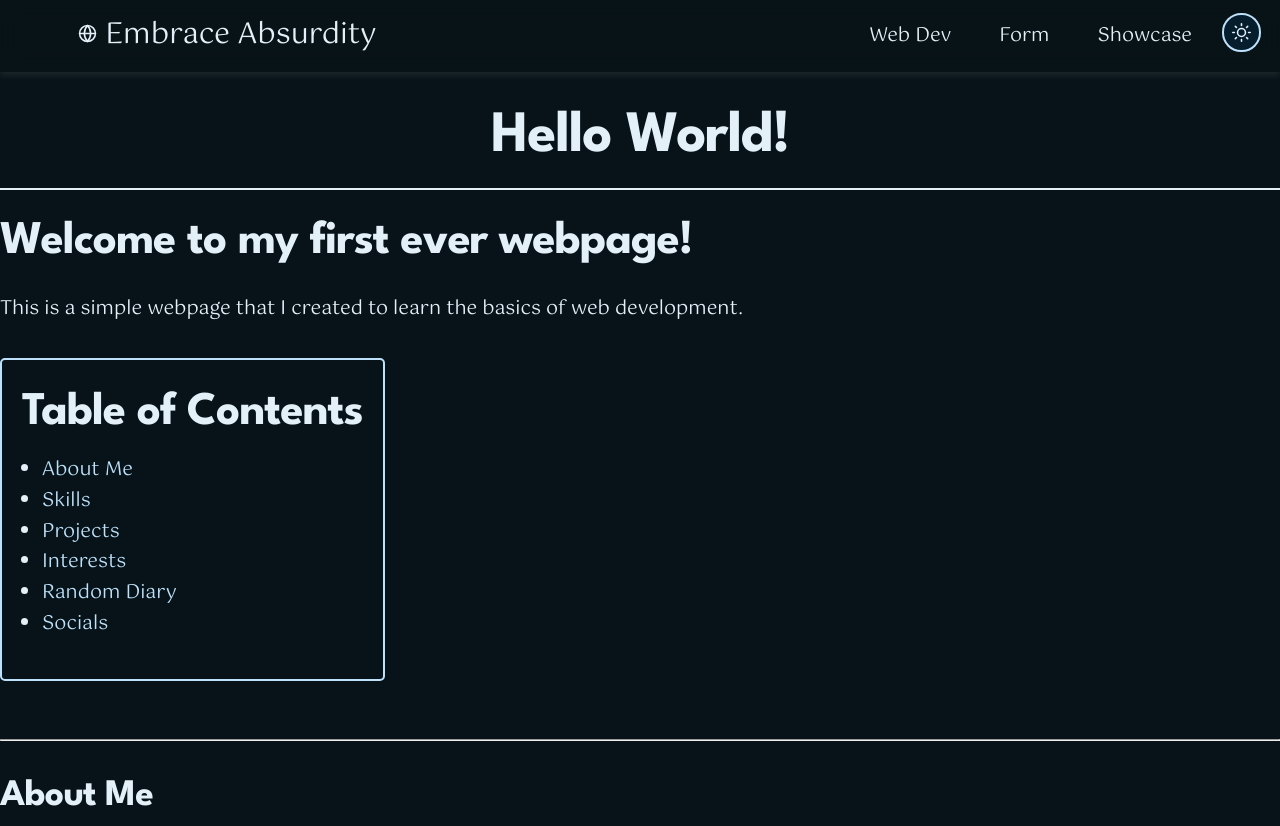
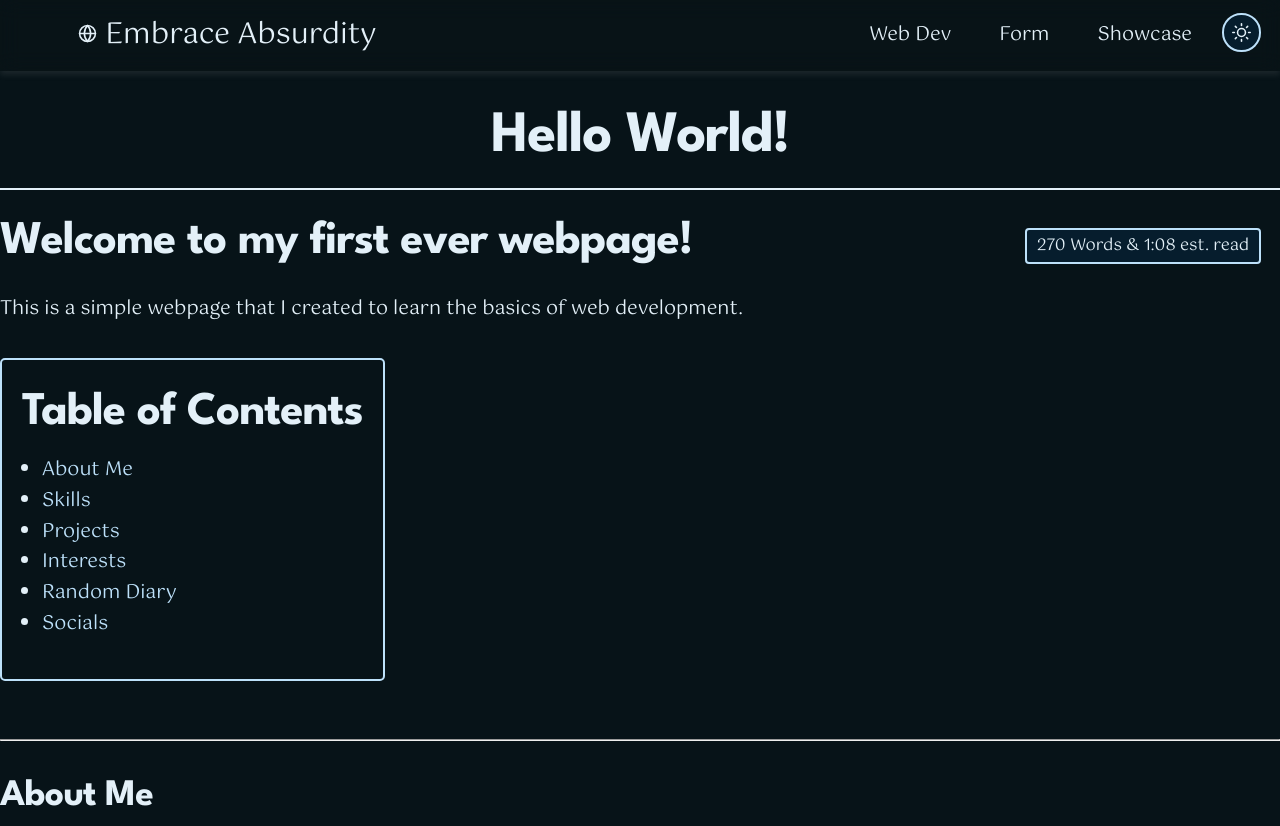
Before and after one commit to singhantariksh/Learning-WebDev, a plain HTML site: page index.html in a window 1280 px wide. Shown: the top 826 px of the page. Drawn offline with Linux system fonts and the light colour scheme.

Commit message:
Added Reading Time Estimation

```diff
--- a/index.html
+++ b/index.html
@@ -37,7 +37,8 @@
 		<h1>Hello World!</h1>
 	</header>
 
-	<main>
+	<main id="article-content">
+		<div id="reading-time" class="reading-time-badge"></div>
 		<h2>Welcome to my first ever webpage!</h2>
 
 		<p>This is a simple webpage that I created to learn the basics of web development.</p>
--- a/script.js
+++ b/script.js
@@ -93,18 +93,33 @@ document.addEventListener('DOMContentLoaded', function () {
     }
 
     // Calculate and display reading time
-    calculateReadingTime();
+    if (document.getElementById('article-content')) {
+        calculateReadingTime();
+    }
+
+    // if (document.querySelector('.web-dev-guide')) {
+    //     calculateReadingTime('.web-dev-guide', '.dev-guide-reading-time');
+    // }
 });
 
-function calculateReadingTime() {
-    const articleContent = document.getElementById('article-content');
-    const readingTimeElement = document.getElementById('reading-time');
+function calculateReadingTime(contentSelector = '#article-content', displaySelector = '#reading-time') {
+    const articleContent = document.querySelector(contentSelector);
+    const readingTimeElement = document.querySelector(displaySelector);
 
     if (articleContent && readingTimeElement) {
         const text = articleContent.innerText;
         const wordCount = text.split(/\s+/).length;
-        const readingTime = Math.ceil(wordCount / 238); // Avg reading speed
 
-        readingTimeElement.innerText = `${readingTime} est. read`;
+        // Calculate total seconds based on average reading speed (238 words per minute)
+        const totalSeconds = Math.round((wordCount / 238) * 60);
+
+        // Extract minutes and seconds
+        const minutes = Math.floor(totalSeconds / 60);
+        const seconds = totalSeconds % 60;
+
+        // Format as M:SS with padding for seconds if needed
+        const formattedTime = `${minutes}:${seconds.toString().padStart(2, '0')}`;
+
+        readingTimeElement.innerText = `${wordCount} Words & ${formattedTime} est. read`;
     }
 }
--- a/style.css
+++ b/style.css
@@ -190,7 +190,7 @@ h1, h2, h3, h4, h5, h6, legend, nav {
 	font-weight: 700;
 }
 
-p, label, input, select, textarea, button, i, ul, ol, li, table, td, th, dl, dt, dd, blockquote, span, em, strong, small, article, section {
+p, label, input, select, textarea, button, i, ul, ol, li, table, td, th, dl, dt, dd, blockquote, span, em, strong, small, article, section, div {
     font-family: Gotu, Arial;
     font-weight: 400;
 }
@@ -631,6 +631,20 @@ input[type="color"]{
   margin-top: 5px;
 }
 
+/* Reading Time */
+
+.reading-time-badge {
+  display: inline-block;
+  background-color: var(--primary-100);
+  color: var(--text);
+  border: 2px solid var(--accent);
+  padding: 0.25rem 0.5rem;
+  border-radius: 4px;
+  font-size: 0.85rem;
+  margin: 1rem;
+  float: right;
+}
+
 /* --- Icons --- */
 
 /* Base icon wrapper style */
```
Also changed, not shown: what_is_web_development.html (+2 -1 lines).
